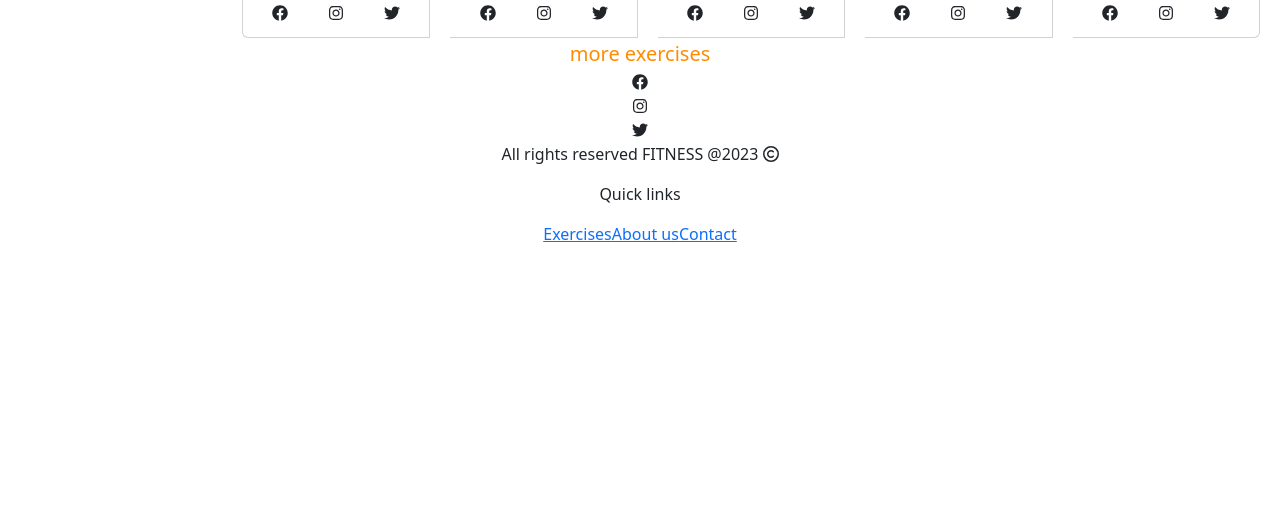
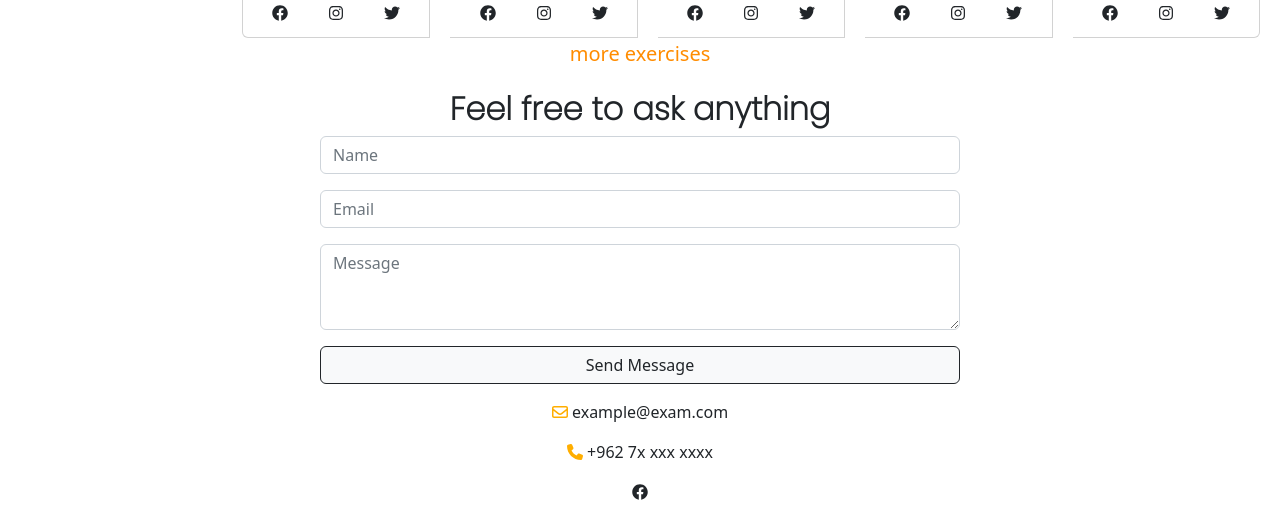
Before and after one commit to reacters-workspace/frontend, a React (Create React App) app: page / in a window 1280 px wide. Shown: the part 1305-1812 px from the top of the page. Before the commit the page ends 1551 px from the top, so only its background shows below. Built offline with nearby package versions, Linux system fonts and the light colour scheme.

Commit message:
resolve the conflict by adding new branch

```diff
--- /dev/null
+++ b/src/components/Contact/Contact.js
@@ -0,0 +1,22 @@
+import Form from 'react-bootstrap/Form';
+import { FontAwesomeIcon } from '@fortawesome/react-fontawesome';
+import { Button } from 'react-bootstrap';
+function Contact() {
+  return (
+    <>
+    <Form>
+        <h2>Feel free to ask anything</h2>
+      <Form.Group className="mb-3" controlId="exampleForm.ControlInput1">
+        <Form.Control  className="mb-3 w-50 mx-auto d-block" type="text" placeholder="Name" />
+        <Form.Control  className="mb-3 w-50 mx-auto d-block" type="email" placeholder="Email" />
+        <Form.Control  className="mb-3 w-50 mx-auto d-block" as="textarea" rows={3} placeholder='Message' />
+        <Button variant="light" type="submit" className='w-50 btn-outline-dark'>Send Message</Button>
+      </Form.Group>
+    </Form>
+    <div className="mb-3"><FontAwesomeIcon icon="fa-regular fa-envelope" style={{color: "#ffae00",}} /> example@exam.com</div>
+    <div className="mb-3"><FontAwesomeIcon icon="fa-solid fa-phone" style={{color: "#ffae00",}} /> +962 7x xxx xxxx</div></>
+
+  );
+}
+
+export default Contact;
--- a/src/components/Main/Main.js
+++ b/src/components/Main/Main.js
@@ -1,9 +1,10 @@
 // import { Button } from "react-bootstrap";
 import ButtonHero from "../Buttons/Button";
-import ExerciseCard from "../Cards/CardCategory";
-import ExerciseCard1 from "../Cards/CardExerciseGif";
+// import ExerciseCard from "../Cards/CardCategory";
+// import ExerciseCard1 from "../Cards/CardExerciseGif";
 import TeamMember from "../Cards/teamMember";
 import CategorySection from "../CategorySection/CategorySection";
+import Contact from "../Contact/Contact";
 export default function Main() {
   return (
     <>
@@ -29,6 +30,7 @@ export default function Main() {
                 <ExerciseCard /> */}
         <CategorySection />
         <TeamMember />
+        <Contact/>
       </div>
     </>
   );
```
Also changed, not shown: src/components/Contact/Contact.css (added).
